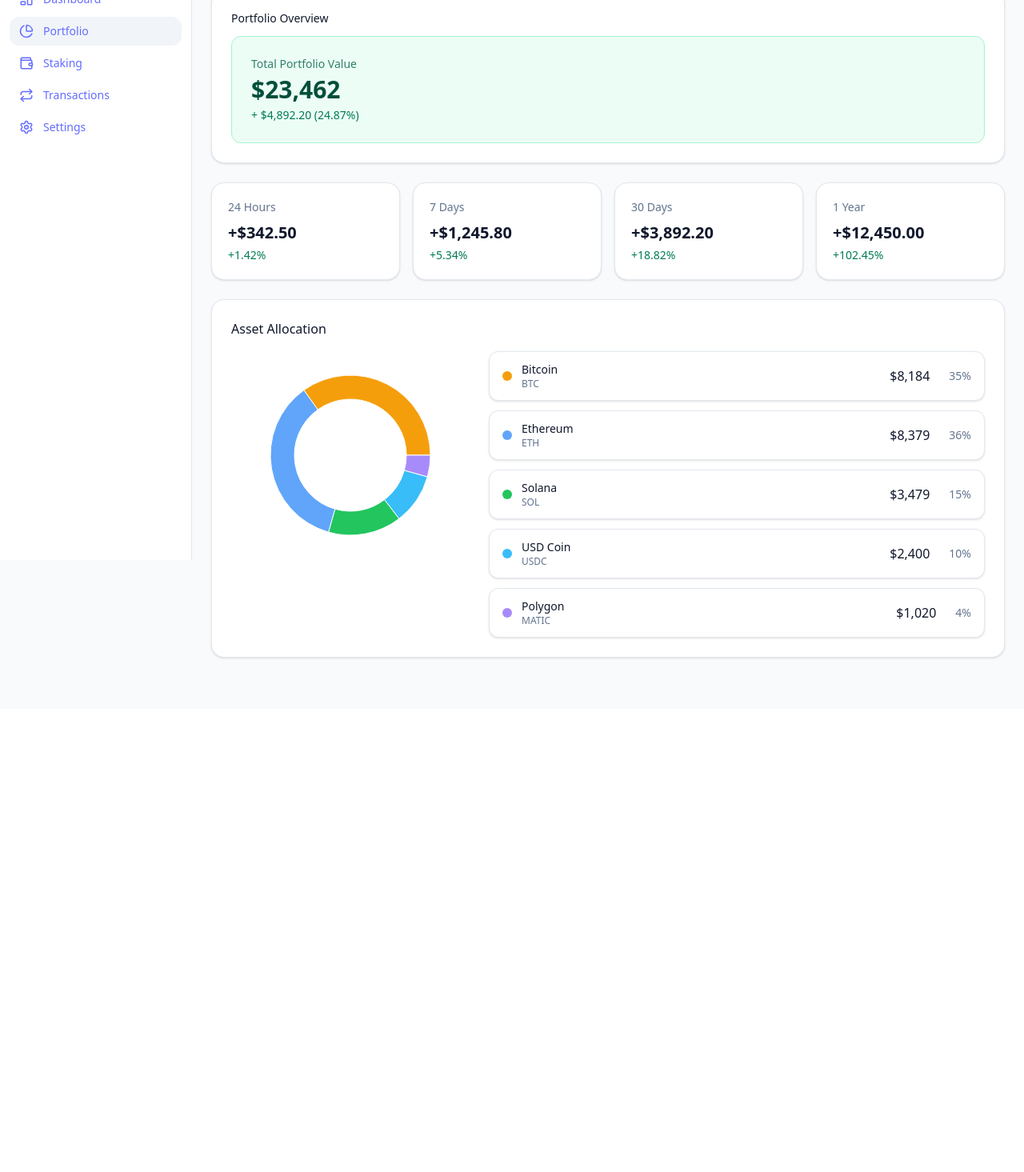
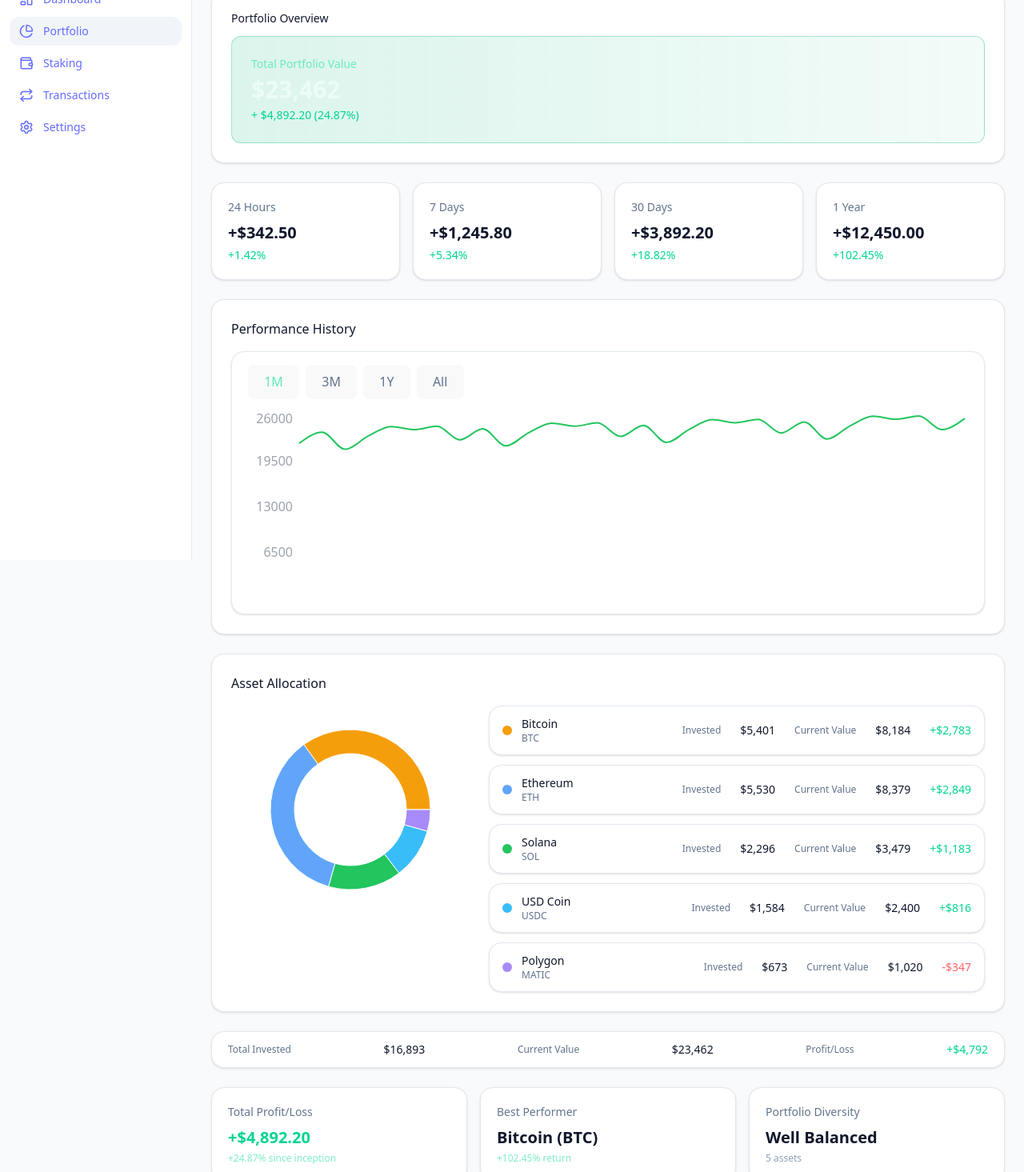
Before and after one commit to malih99/CryptoVault, a React (Vite) app: page /portfolio in a window 1280 px wide. Shown: the part 100-1565 px from the top of the page at 80% size. Before the commit the page ends 986 px from the top, so only its background shows below. Built offline with nearby package versions, Linux system fonts and the light colour scheme.

Commit message:
feat(portfolio): complete PortfolioPage sections per design

```diff
--- a/src/features/portfolio/HoldingsTable.tsx
+++ b/src/features/portfolio/HoldingsTable.tsx
@@ -1,4 +1,4 @@
-import Card from "../ui/Card";
+import Card from "../../components/ui/Card";
 
 export default function HoldingsTable({
   rows,
--- a/src/features/portfolio/PortfolioPage.tsx
+++ b/src/features/portfolio/PortfolioPage.tsx
@@ -1,10 +1,13 @@
 import Card from "../../components/ui/Card";
 import AssetDonut from "../../components/charts/AssetDonut";
+import PerformanceLine from "../../components/charts/PerformanceLine";
+import KPIStat from "../portfolio/KPIStat";
+import AssetRow from "../portfolio/AssetRow";
+import HoldingsTable from "../portfolio/HoldingsTable";
 import { mockHoldings } from "../../lib/api/mock";
 
 export default function PortfolioPage() {
   const total = mockHoldings.reduce((s, r) => s + r.value, 0);
-
   const palette = ["#f59e0b", "#60a5fa", "#22c55e", "#38bdf8", "#a78bfa"];
   const donut = mockHoldings.slice(0, 5).map((r, i) => ({
     name: r.sym,
@@ -12,91 +15,143 @@ export default function PortfolioPage() {
     color: palette[i % palette.length],
   }));
 
+  const cardBg = getComputedStyle(
+    document.documentElement
+  ).classList?.contains?.("dark")
+    ? "rgb(15 23 42)"
+    : "#ffffff";
+
   return (
-    <section className="mx-auto w-full max-w-[1280px] space-y-6">
-      {/* ==== Portfolio Overview ==== */}
+    <section
+      className="mx-auto w-full max-w-[1280px] space-y-6"
+      style={{
+        ["--tw-card" as any]: cardBg,
+      }}
+    >
+      {/* ===== Portfolio Overview ===== */}
       <Card className="p-5 sm:p-6">
-        <h2 className="text-slate-900 text-sm font-medium mb-3">
+        <h2 className="mb-3 text-sm font-medium text-slate-900 dark:text-slate-200">
           Portfolio Overview
         </h2>
 
-        <div className="rounded-xl bg-emerald-50 border border-emerald-200 p-4 sm:p-6">
-          <div className="text-emerald-800/80 text-sm">
+        <div
+          className="rounded-xl border p-4 sm:p-6"
+          style={{
+            background:
+              "linear-gradient(90deg, rgba(16,185,129,0.15), rgba(16,185,129,0.05))",
+            borderColor: "rgba(16,185,129,0.35)",
+          }}
+        >
+          <div className="text-sm text-emerald-300/90 dark:text-emerald-300">
             Total Portfolio Value
           </div>
-          <div className="text-2xl sm:text-3xl font-semibold text-emerald-900 mt-1">
+          <div className="mt-1 text-2xl font-semibold text-emerald-50 sm:text-3xl">
             ${total.toLocaleString()}
           </div>
-          <div className="text-emerald-700 text-sm mt-1">
+          <div className="mt-1 text-sm text-emerald-400">
             + $4,892.20 (24.87%)
           </div>
         </div>
       </Card>
 
-      {/* ==== Timeframe Stats ==== */}
-      <div className="grid grid-cols-2 sm:grid-cols-4 gap-4">
-        {[
-          { label: "24 Hours", value: "+$342.50", change: "+1.42%" },
-          { label: "7 Days", value: "+$1,245.80", change: "+5.34%" },
-          { label: "30 Days", value: "+$3,892.20", change: "+18.82%" },
-          { label: "1 Year", value: "+$12,450.00", change: "+102.45%" },
-        ].map((item) => (
-          <Card
-            key={item.label}
-            className="p-4 sm:p-5 text-center sm:text-left"
-          >
-            <div className="text-slate-500 text-sm">{item.label}</div>
-            <div className="text-slate-900 text-lg sm:text-xl mt-2 font-semibold">
-              {item.value}
-            </div>
-            <div className="text-emerald-700 text-xs sm:text-sm mt-1">
-              {item.change}
-            </div>
-          </Card>
-        ))}
+      {/* ===== Timeframe KPI ===== */}
+      <div className="grid grid-cols-2 gap-4 sm:grid-cols-4">
+        <KPIStat label="24 Hours" value="+$342.50" change="+1.42%" />
+        <KPIStat label="7 Days" value="+$1,245.80" change="+5.34%" />
+        <KPIStat label="30 Days" value="+$3,892.20" change="+18.82%" />
+        <KPIStat label="1 Year" value="+$12,450.00" change="+102.45%" />
       </div>
 
-      {/* ==== Asset Allocation ==== */}
+      {/* ===== Performance History ===== */}
       <Card className="p-5 sm:p-6">
-        <h3 className="text-slate-900 font-medium mb-4">Asset Allocation</h3>
+        <h3 className="mb-4 font-medium text-slate-900 dark:text-slate-100">
+          Performance History
+        </h3>
+        <PerformanceLine />
+      </Card>
 
-        <div className="grid grid-cols-1 lg:grid-cols-3 gap-6">
+      {/* ===== Asset Allocation ===== */}
+      <Card className="p-5 sm:p-6">
+        <h3 className="mb-4 font-medium text-slate-900 dark:text-slate-100">
+          Asset Allocation
+        </h3>
+        <div className="grid grid-cols-1 gap-6 lg:grid-cols-3">
           <div className="mx-auto w-[220px] sm:w-[280px]">
             <AssetDonut data={donut} />
           </div>
-
-          <div className="lg:col-span-2 space-y-3">
+          <div className="space-y-3 lg:col-span-2">
             {mockHoldings.map((r, i) => (
-              <div
+              <AssetRow
                 key={r.sym}
-                className="rounded-xl bg-white border border-slate-200 px-4 py-3 flex flex-col sm:flex-row sm:items-center sm:justify-between gap-2 sm:gap-4 shadow-sm"
-              >
-                <div className="flex items-center gap-3">
-                  <span
-                    className="h-3 w-3 rounded-full"
-                    style={{ backgroundColor: palette[i % palette.length] }}
-                  />
-                  <div>
-                    <div className="text-slate-900 text-sm font-medium">
-                      {r.name}
-                    </div>
-                    <div className="text-xs text-slate-500">{r.sym}</div>
-                  </div>
-                </div>
-
-                <div className="flex items-center justify-between sm:justify-end gap-6">
-                  <div className="text-slate-900 text-sm sm:text-base font-medium">
-                    ${r.value.toLocaleString()}
-                  </div>
-                  <div className="text-slate-500 text-xs sm:text-sm">
-                    {((r.value / total) * 100).toFixed(0)}%
-                  </div>
-                </div>
-              </div>
+                name={r.name}
+                sym={r.sym}
+                invested={Math.round(r.value * 0.66)}
+                current={r.value}
+                pnl={Math.round(r.value * 0.34) * (i === 4 ? -1 : 1)} // نمایشی
+                color={palette[i % palette.length]}
+              />
             ))}
           </div>
         </div>
       </Card>
+
+      {/* ===== Profit/Loss Breakdown Footer Summary ===== */}
+      <Card className="p-0 overflow-hidden">
+        <div className="flex items-center justify-between gap-4 bg-white/40 px-5 py-3 dark:bg-white/5">
+          <div className="text-xs text-slate-500">Total Invested</div>
+          <div className="text-sm font-medium text-slate-900 dark:text-white">
+            ${Math.round(total * 0.72).toLocaleString()}
+          </div>
+          <div className="text-xs text-slate-500">Current Value</div>
+          <div className="text-sm font-medium text-slate-900 dark:text-white">
+            ${total.toLocaleString()}
+          </div>
+          <div className="text-xs text-slate-500">Profit/Loss</div>
+          <div className="text-sm text-emerald-400">+$4,792</div>
+        </div>
+      </Card>
+
+      {/* ===== Portfolio Analysis (۳ کارت) ===== */}
+      <div className="grid grid-cols-1 gap-4 xl:grid-cols-3">
+        <Card className="p-5">
+          <div className="text-sm text-slate-500">Total Profit/Loss</div>
+          <div className="mt-2 text-xl font-semibold text-emerald-400">
+            +$4,892.20
+          </div>
+          <div className="mt-1 text-xs text-emerald-300/80">
+            +24.87% since inception
+          </div>
+        </Card>
+        <Card className="p-5">
+          <div className="text-sm text-slate-500">Best Performer</div>
+          <div className="mt-2 text-xl font-semibold text-slate-900 dark:text-white">
+            Bitcoin (BTC)
+          </div>
+          <div className="mt-1 text-xs text-emerald-300/80">
+            +102.45% return
+          </div>
+        </Card>
+        <Card className="p-5">
+          <div className="text-sm text-slate-500">Portfolio Diversity</div>
+          <div className="mt-2 text-xl font-semibold text-slate-900 dark:text-white">
+            Well Balanced
+          </div>
+          <div className="mt-1 text-xs text-slate-400">5 assets</div>
+        </Card>
+      </div>
+
+      {/* ===== Detailed Holdings ===== */}
+      <HoldingsTable
+        rows={mockHoldings.map((r, i) => ({
+          sym: r.sym,
+          name: r.name,
+          price: r.price,
+          qty: r.qty,
+          value: r.value,
+          change: r.change,
+          share: [35, 25, 20, 10, 10][i] ?? 5,
+        }))}
+      />
     </section>
   );
 }
```
